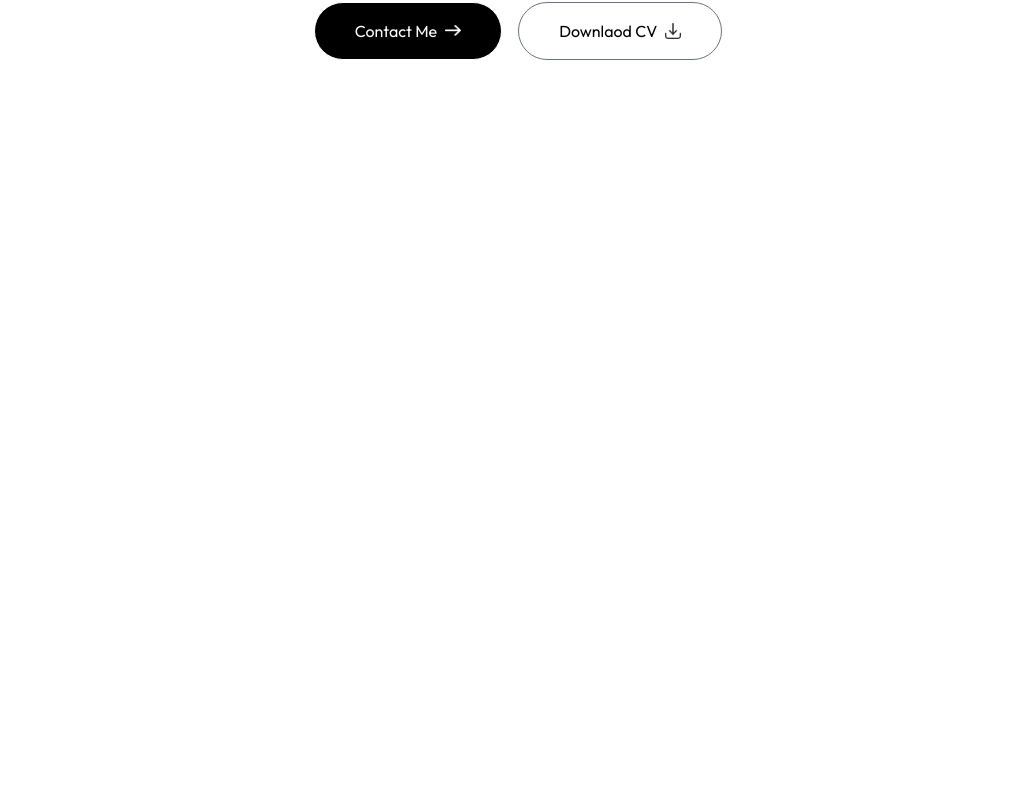
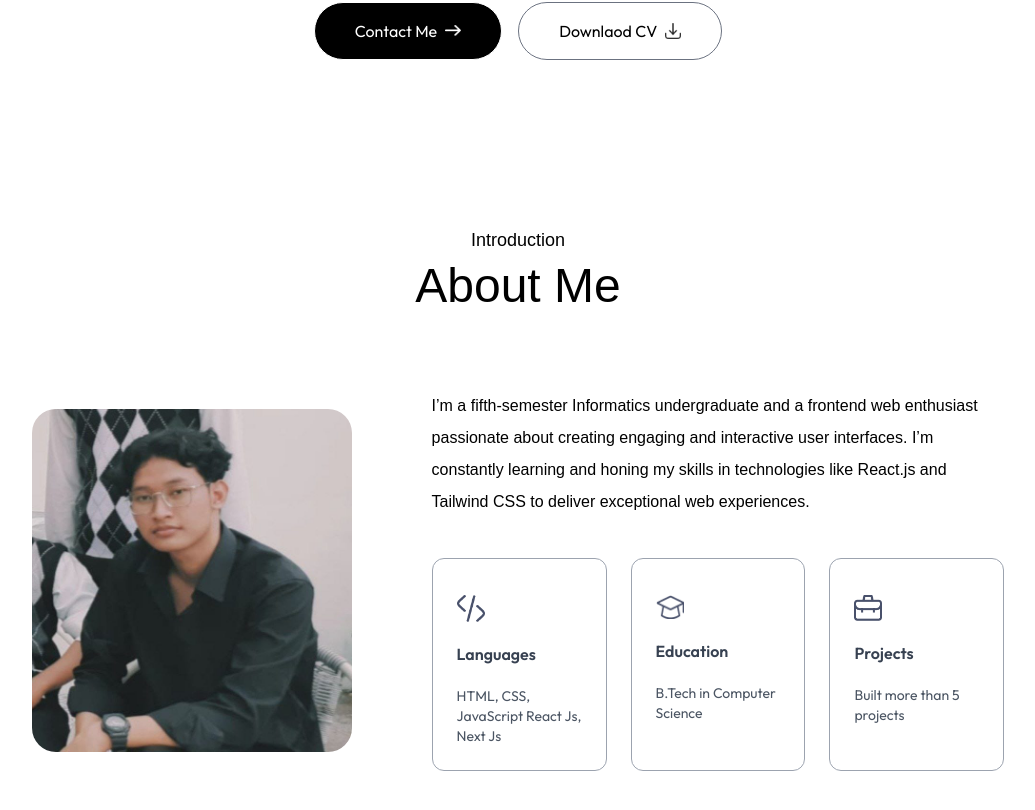
Before and after one commit to ardiansetya/next-porto, a Next.js app: page / in a window 1280 px wide. Shown: the part 614-1424 px from the top of the page, without its empty margins (122-1157 px from the left). Before the commit the page ends 800 px from the top, so only its background shows below. Built offline with nearby package versions, Linux system fonts and the light colour scheme; a web font is replaced by a local one.

Commit message:
create/about

```diff
--- a/app/layout.jsx
+++ b/app/layout.jsx
@@ -12,7 +12,7 @@
 
 export default function RootLayout({ children }) {
   return (
-    <html lang="en">
+    <html lang="en" className="scroll-smooth">
       <body className={`${outfit.className} ${ovo.className} antialiased leading-8 overflow-x-hidden` }>{children}</body>
     </html>
   );
--- a/app/page.jsx
+++ b/app/page.jsx
@@ -1,5 +1,6 @@
 "use client"
 
+import About from "@/components/About"
 import Header from "@/components/Header"
 import Navbar from "@/components/Navbar"
 
@@ -9,6 +10,7 @@
     <>
       <Navbar/>
       <Header/>
+      <About/>
     </>
   )
 }
--- a/components/About.jsx
+++ b/components/About.jsx
@@ -1,11 +1,43 @@
+import { assets, infoList } from '@/assets/assets'
+import Image from 'next/image'
 import React from 'react'
 
 const About = () => {
   return (
-    <div>
-      <h4></h4>
+    <div id="about" className="w-full px-[12%] py-10 scroll-mt-20">
+      <h4 className="text-center mb-2 text-lg font-Ovo">Introduction</h4>
+      <h2 className="text-center text-5xl font-Ovo">About Me</h2>
+
+      <div className="flex w-full flex-col lg:flex-row items-center gap-20 my-20">
+        <div className="w-64 sm:w-80 rounded-3xl max-w-none">
+          <Image
+            src={assets.profile_img}
+            alt="user"
+            className="w-full rounded-3xl"
+          />
+        </div>
+        <div className="flex-1">
+          <p className="mb-10 max-w-2xl font-Ovo">
+            {" "}
+          I’m a fifth-semester Informatics undergraduate and a frontend
+            web enthusiast passionate about creating engaging and interactive
+            user interfaces. I’m constantly learning and honing my skills in
+            technologies like React.js and Tailwind CSS to deliver exceptional
+            web experiences.
+          </p>
+          <ul className='grid grid-cols-1 sm:grid-cols-3 gap-6 max-w-2xl'>
+            {infoList.map(({ icon, title, description, iconDark, index }) => (
+              <li key={index} className="border-[0.5px] border-gray-400 rounded-xl p-6 cursor-pointer">
+                <Image src={icon} alt={title} className="w-7 mt-3" />
+                <h3 className='my-4 font-semibold text-gray-700'>{title}</h3>
+                <p className='text-gray-600 text-sm'>{description}</p>
+              </li>
+            ))}
+          </ul>
+        </div>
+      </div>
     </div>
-  )
+  );
 }
 
 export default About
```
